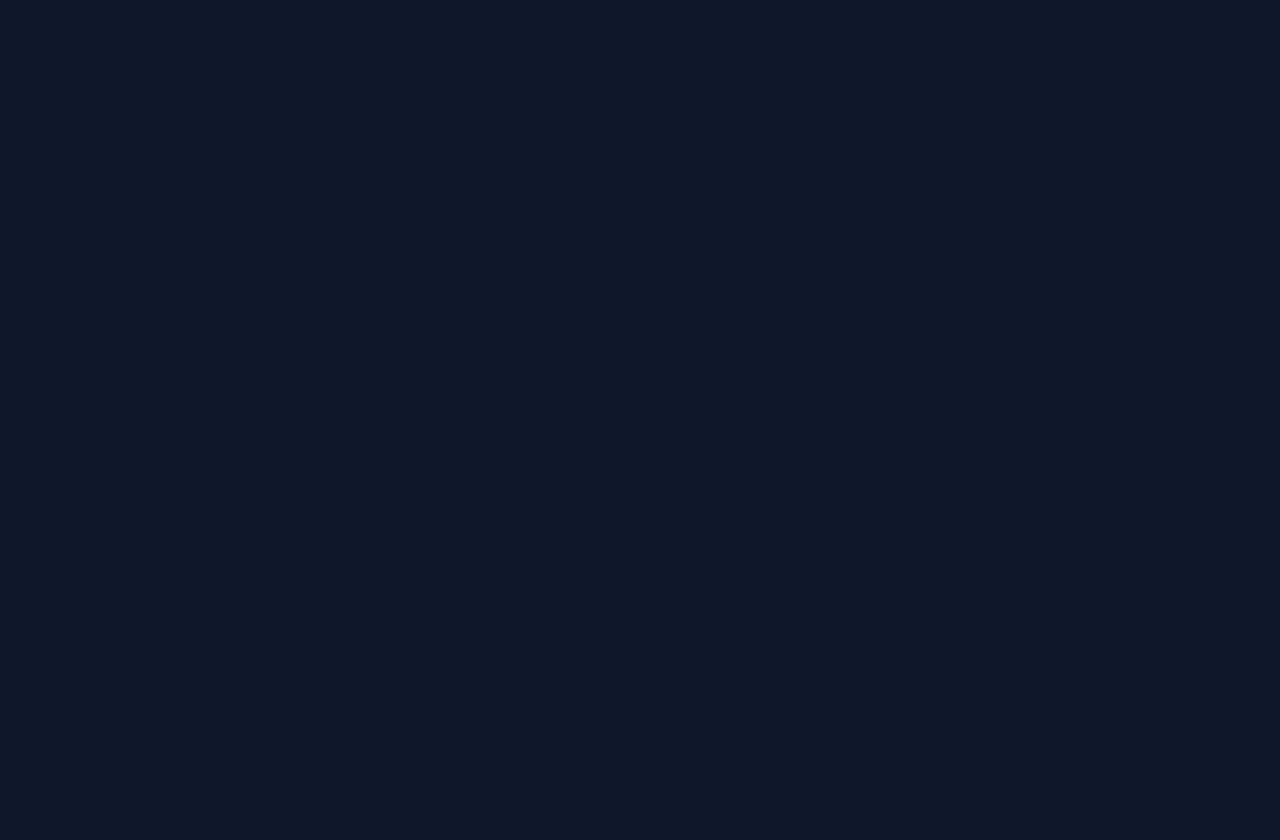
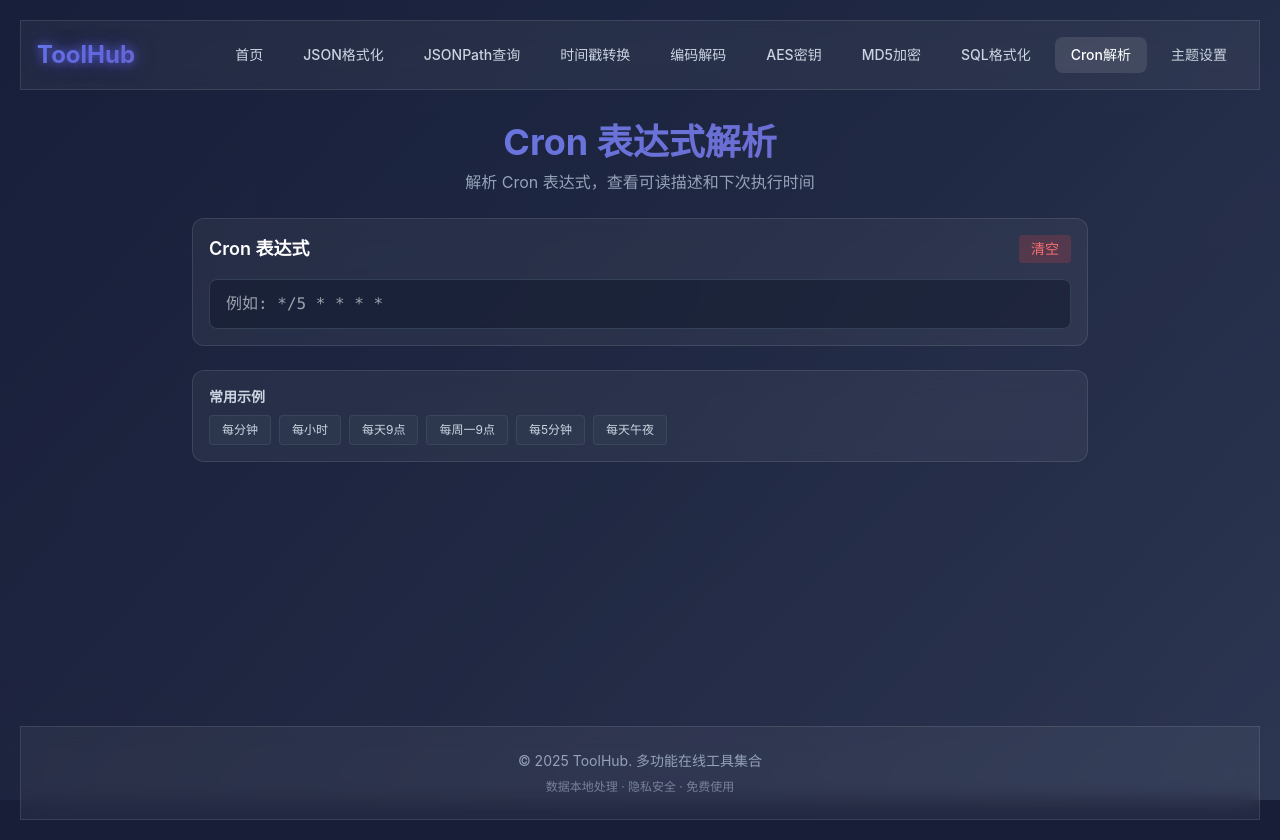
Before and after one commit to Akitaqaq/toolhub, a React (Vite) app: page /cron in a window 1280 px wide. Before the commit this address had no page. Built offline with nearby package versions, Linux system fonts and the light colour scheme.

Commit message:
cron 解析工具

```diff
--- a/package.json
+++ b/package.json
@@ -10,6 +10,8 @@
   },
   "dependencies": {
     "@headlessui/react": "^2.2.9",
+    "cron-parser": "^5.5.0",
+    "cronstrue": "^3.14.0",
     "crypto-js": "^4.2.0",
     "jsonpath": "^1.1.1",
     "react": "^18.2.0",
--- a/src/App.tsx
+++ b/src/App.tsx
@@ -9,6 +9,7 @@ import MD5Encryptor from './pages/MD5Encryptor'
 import ThemeCustomizer from './pages/ThemeCustomizer'
 import JSONPath from './pages/JSONPath'
 import SQLFormatter from './pages/SQLFormatter'
+import CronParser from './pages/CronParser'
 import { ToastProvider, ToastEventBridge } from './components/Toast'
 
 function App() {
@@ -26,6 +27,7 @@ function App() {
             <Route path="aes" element={<AESKeyGenerator />} />
             <Route path="md5" element={<MD5Encryptor />} />
             <Route path="sql" element={<SQLFormatter />} />
+            <Route path="cron" element={<CronParser />} />
             <Route path="theme" element={<ThemeCustomizer />} />
           </Route>
         </Routes>
--- a/src/components/Layout.tsx
+++ b/src/components/Layout.tsx
@@ -34,6 +34,7 @@ const Layout: React.FC = () => {
     { path: '/aes', label: 'AES密钥' },
     { path: '/md5', label: 'MD5加密' },
     { path: '/sql', label: 'SQL格式化' },
+    { path: '/cron', label: 'Cron解析' },
     { path: '/theme', label: '主题设置' },
   ]
 
--- /dev/null
+++ b/src/pages/CronParser.tsx
@@ -0,0 +1,177 @@
+import React, { useState, useEffect } from 'react'
+import CronExpressionParser from 'cron-parser'
+import cronstrue from 'cronstrue/i18n'
+import { toast } from '../components/Toast'
+
+interface CronState {
+  input: string
+  description: string
+  nextRuns: string[]
+  error: string
+}
+
+const presetMap: Record<string, string> = {
+  '@yearly': '0 0 1 1 *',
+  '@annually': '0 0 1 1 *',
+  '@monthly': '0 0 1 * *',
+  '@weekly': '0 0 * * 0',
+  '@daily': '0 0 * * *',
+  '@midnight': '0 0 * * *',
+  '@hourly': '0 * * * *',
+}
+
+const normalizeExpression = (expr: string): string => {
+  const trimmed = expr.trim()
+  if (presetMap[trimmed]) {
+    return presetMap[trimmed]
+  }
+  return trimmed
+}
+
+const CronParser: React.FC = () => {
+  const [state, setState] = useState<CronState>({
+    input: '',
+    description: '',
+    nextRuns: [],
+    error: '',
+  })
+
+  useEffect(() => {
+    if (!state.input.trim()) {
+      setState(prev => ({ ...prev, description: '', nextRuns: [], error: '' }))
+      return
+    }
+
+    try {
+      const normalized = normalizeExpression(state.input)
+
+      // 验证并计算下次执行时间
+      const interval = CronExpressionParser.parse(normalized)
+      const runs: string[] = []
+      for (let i = 0; i < 5; i++) {
+        const next = interval.next()
+        runs.push(next.toDate().toLocaleString('zh-CN'))
+      }
+
+      // 生成可读描述
+      const description = cronstrue.toString(normalized, { locale: 'zh_CN' })
+
+      setState(prev => ({
+        ...prev,
+        description,
+        nextRuns: runs,
+        error: '',
+      }))
+    } catch (err) {
+      setState(prev => ({
+        ...prev,
+        description: '',
+        nextRuns: [],
+        error: `❌ 解析错误: ${(err as Error).message}`,
+      }))
+    }
+  }, [state.input])
+
+  const handleCopy = (text: string) => {
+    navigator.clipboard.writeText(text)
+    toast.success('已复制到剪贴板！')
+  }
+
+  const examples = [
+    { label: '每分钟', value: '* * * * *' },
+    { label: '每小时', value: '0 * * * *' },
+    { label: '每天9点', value: '0 9 * * *' },
+    { label: '每周一9点', value: '0 9 * * 1' },
+    { label: '每5分钟', value: '*/5 * * * *' },
+    { label: '每天午夜', value: '@daily' },
+  ]
+
+  return (
+    <div className="max-w-4xl mx-auto space-y-6 animate-fade-in">
+      <div className="text-center space-y-2 mb-6">
+        <h2 className="text-3xl md:text-4xl font-bold gradient-text">Cron 表达式解析</h2>
+        <p className="text-slate-400">解析 Cron 表达式，查看可读描述和下次执行时间</p>
+      </div>
+
+      <div className="glass rounded-xl p-4 space-y-4">
+        <div className="flex items-center justify-between flex-wrap gap-2">
+          <label className="text-lg font-semibold text-white">Cron 表达式</label>
+          <button
+            onClick={() => setState(prev => ({ ...prev, input: '', description: '', nextRuns: [], error: '' }))}
+            className="px-3 py-1 bg-red-500/20 text-red-400 rounded hover:bg-red-500/30 text-sm transition-colors"
+          >
+            清空
+          </button>
+        </div>
+
+        <input
+          type="text"
+          value={state.input}
+          onChange={(e) => setState(prev => ({ ...prev, input: e.target.value }))}
+          placeholder="例如: */5 * * * *"
+          className="w-full bg-slate-900/50 border border-slate-700 rounded-lg px-4 py-3 text-base font-mono text-slate-200 focus:outline-none input-glow transition-all"
+          spellCheck={false}
+        />
+
+        {state.error && (
+          <div className="p-3 rounded-lg text-sm border bg-red-500/10 border-red-500/30 text-red-400">
+            {state.error}
+          </div>
+        )}
+
+        {state.description && !state.error && (
+          <div className="p-4 rounded-xl bg-indigo-500/10 border border-indigo-500/20">
+            <div className="text-sm text-slate-400 mb-1">含义描述</div>
+            <div className="flex items-center justify-between gap-4">
+              <div className="text-lg md:text-xl font-medium text-white">
+                {state.description}
+              </div>
+              <button
+                onClick={() => handleCopy(state.description)}
+                className="px-3 py-1 bg-white/10 text-white rounded hover:bg-white/20 text-sm transition-colors shrink-0"
+              >
+                复制
+              </button>
+            </div>
+          </div>
+        )}
+
+        {state.nextRuns.length > 0 && !state.error && (
+          <div className="p-4 rounded-xl bg-emerald-500/10 border border-emerald-500/20">
+            <div className="text-sm text-slate-400 mb-2">未来 5 次执行时间</div>
+            <ul className="space-y-2">
+              {state.nextRuns.map((run, index) => (
+                <li key={index} className="flex items-center justify-between gap-4">
+                  <span className="text-slate-200 font-mono text-sm">{run}</span>
+                  <button
+                    onClick={() => handleCopy(run)}
+                    className="px-2 py-1 bg-white/10 text-white rounded hover:bg-white/20 text-xs transition-colors shrink-0"
+                  >
+                    复制
+                  </button>
+                </li>
+              ))}
+            </ul>
+          </div>
+        )}
+      </div>
+
+      <div className="glass rounded-xl p-4">
+        <h3 className="text-sm font-semibold text-slate-300 mb-2">常用示例</h3>
+        <div className="flex flex-wrap gap-2">
+          {examples.map((example) => (
+            <button
+              key={example.value}
+              onClick={() => setState(prev => ({ ...prev, input: example.value }))}
+              className="px-3 py-1.5 bg-slate-700/50 hover:bg-slate-600/50 rounded text-xs text-slate-300 transition-colors border border-slate-600/50"
+            >
+              {example.label}
+            </button>
+          ))}
+        </div>
+      </div>
+    </div>
+  )
+}
+
+export default CronParser
--- a/src/pages/Home.tsx
+++ b/src/pages/Home.tsx
@@ -51,6 +51,13 @@ const Home: React.FC = () => {
       description: 'SQL美化、压缩和多数据库方言支持',
       icon: '🗃️',
       gradient: 'bg-gradient-to-br from-teal-500 to-cyan-600',
+    },
+    {
+      path: '/cron',
+      title: 'Cron表达式解析',
+      description: '解析Cron表达式，查看可读描述和下次执行时间',
+      icon: '⏳',
+      gradient: 'bg-gradient-to-br from-indigo-500 to-violet-600',
     },
     {
       path: '/theme',
```
Also changed, not shown: .claude/settings.local.json, 2 other files (tests, documents, lock files or other folders).
